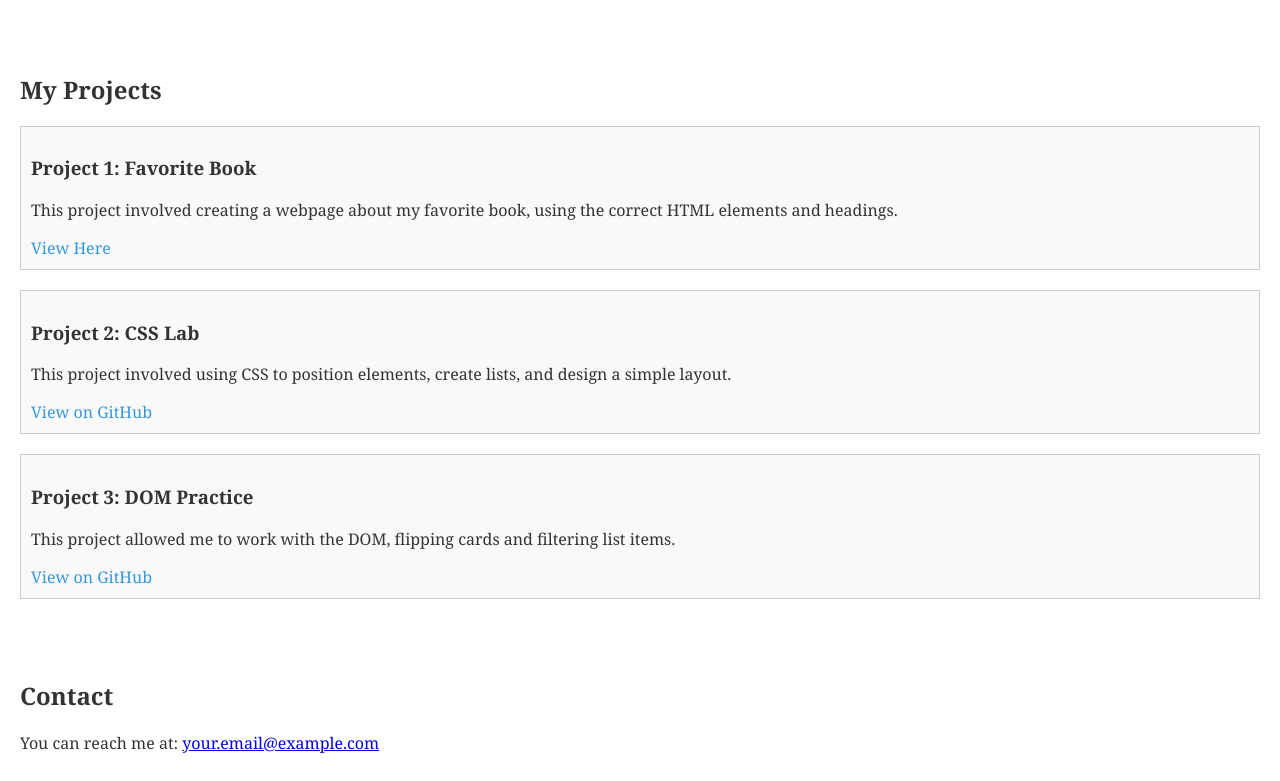
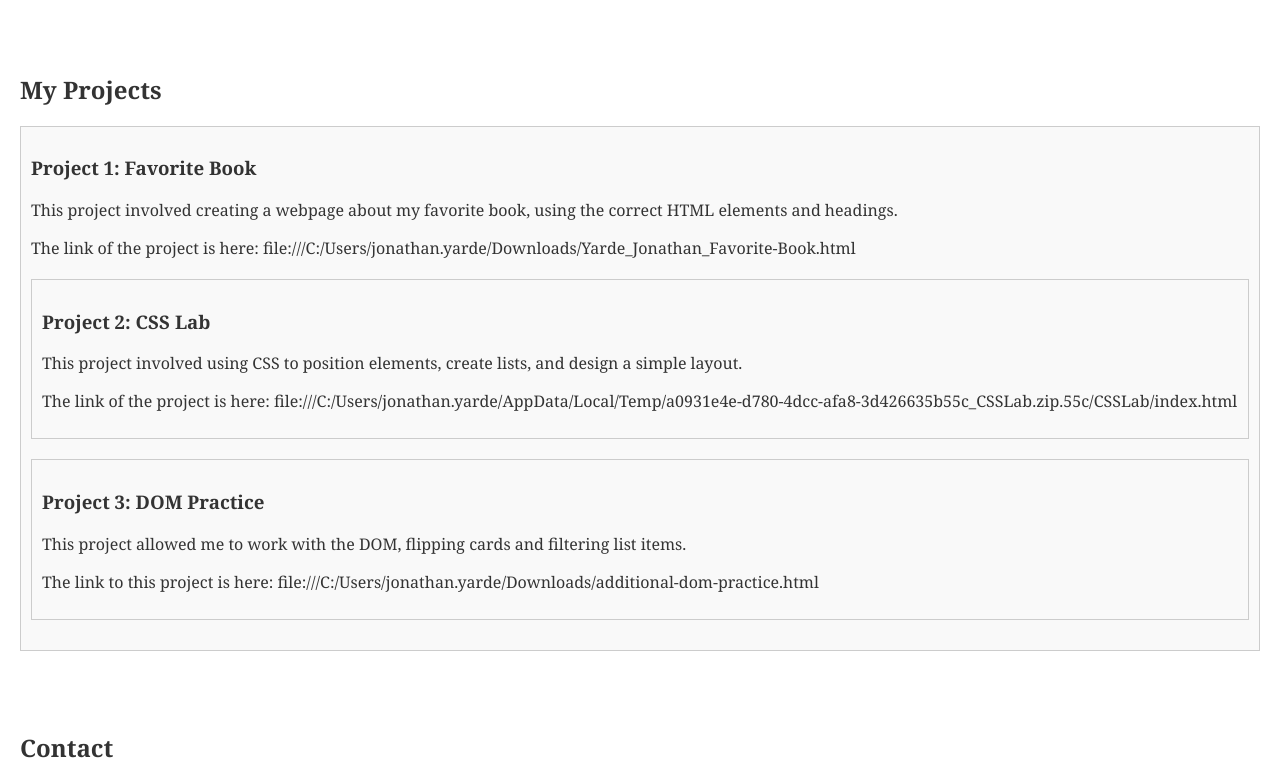
Before and after one commit to smallfry333/Smallfry333, a plain HTML site: page index.html in a window 1280 px wide. Shown: the part 534-1315 px from the top of the page. Drawn offline with Linux system fonts and the light colour scheme.

Commit message:
Update index.html for Smallfry333 GitHub Pages

```diff
--- a/index.html
+++ b/index.html
@@ -39,21 +39,18 @@
         <article class="project-card">
             <h3>Project 1: Favorite Book</h3>
             <p>This project involved creating a webpage about my favorite book, using the correct HTML elements and headings.</p>
-            <a href="file:///C:/Users/jonathan.yarde/Downloads/Yarde_Jonathan_Favorite-Book.html" target="_blank">View Here</a>
-        </article>
-
-        <!-- Project 2 -->
+            <p> The link of the project is here: file:///C:/Users/jonathan.yarde/Downloads/Yarde_Jonathan_Favorite-Book.html</p>
         <article class="project-card">
             <h3>Project 2: CSS Lab</h3>
             <p>This project involved using CSS to position elements, create lists, and design a simple layout.</p>
-            <a href="https://github.com/yourusername/css-lab" target="_blank">View on GitHub</a>
+            <p> The link of the project is here: file:///C:/Users/jonathan.yarde/AppData/Local/Temp/a0931e4e-d780-4dcc-afa8-3d426635b55c_CSSLab.zip.55c/CSSLab/index.html</p>
         </article>
 
         <!-- Project 3 -->
         <article class="project-card">
             <h3>Project 3: DOM Practice</h3>
             <p>This project allowed me to work with the DOM, flipping cards and filtering list items.</p>
-            <a href="https://github.com/yourusername/dom-practice" target="_blank">View on GitHub</a>
+            <p> The link to this project is here: file:///C:/Users/jonathan.yarde/Downloads/additional-dom-practice.html</p>
         </article>
     </section>
 
```
